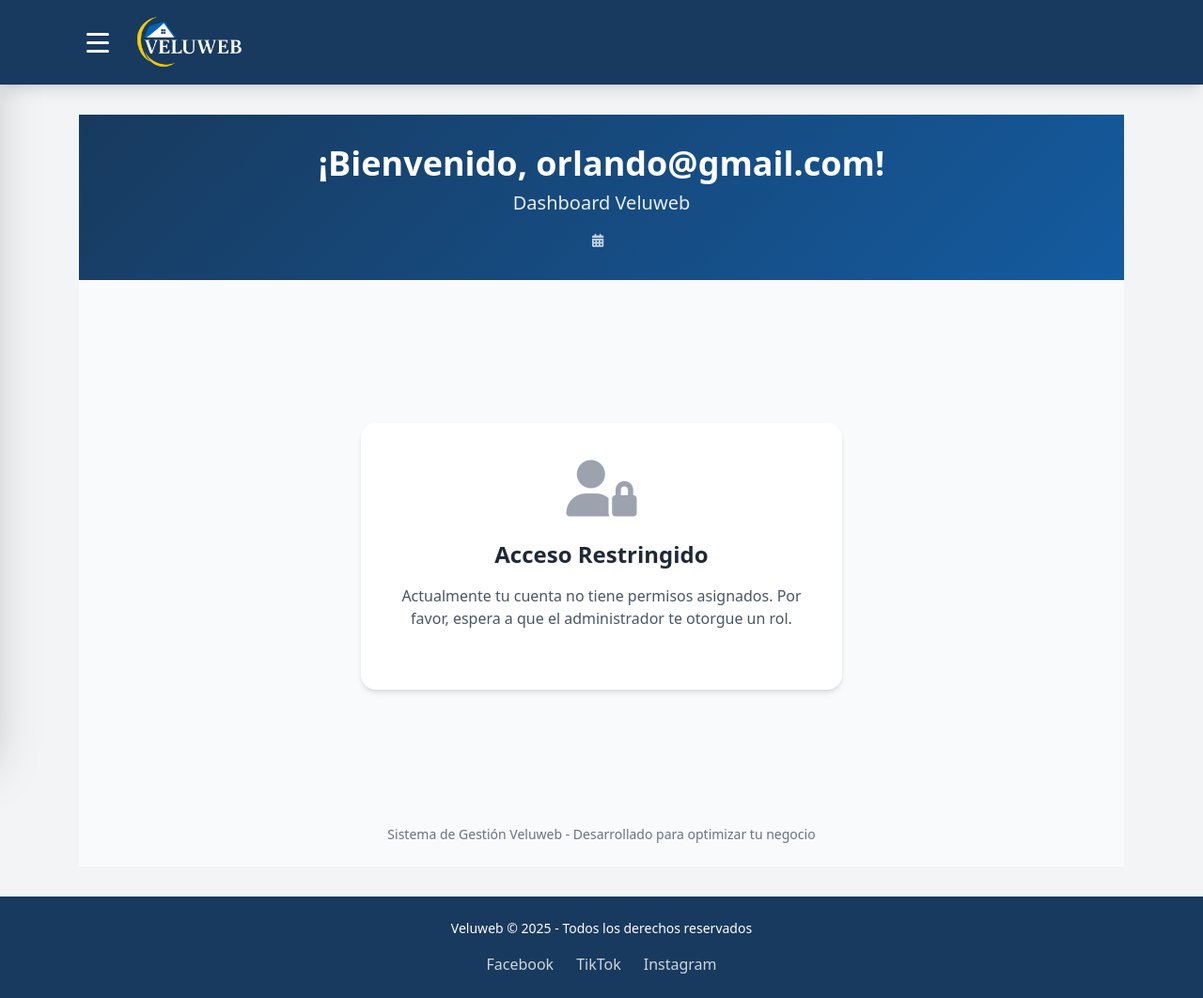
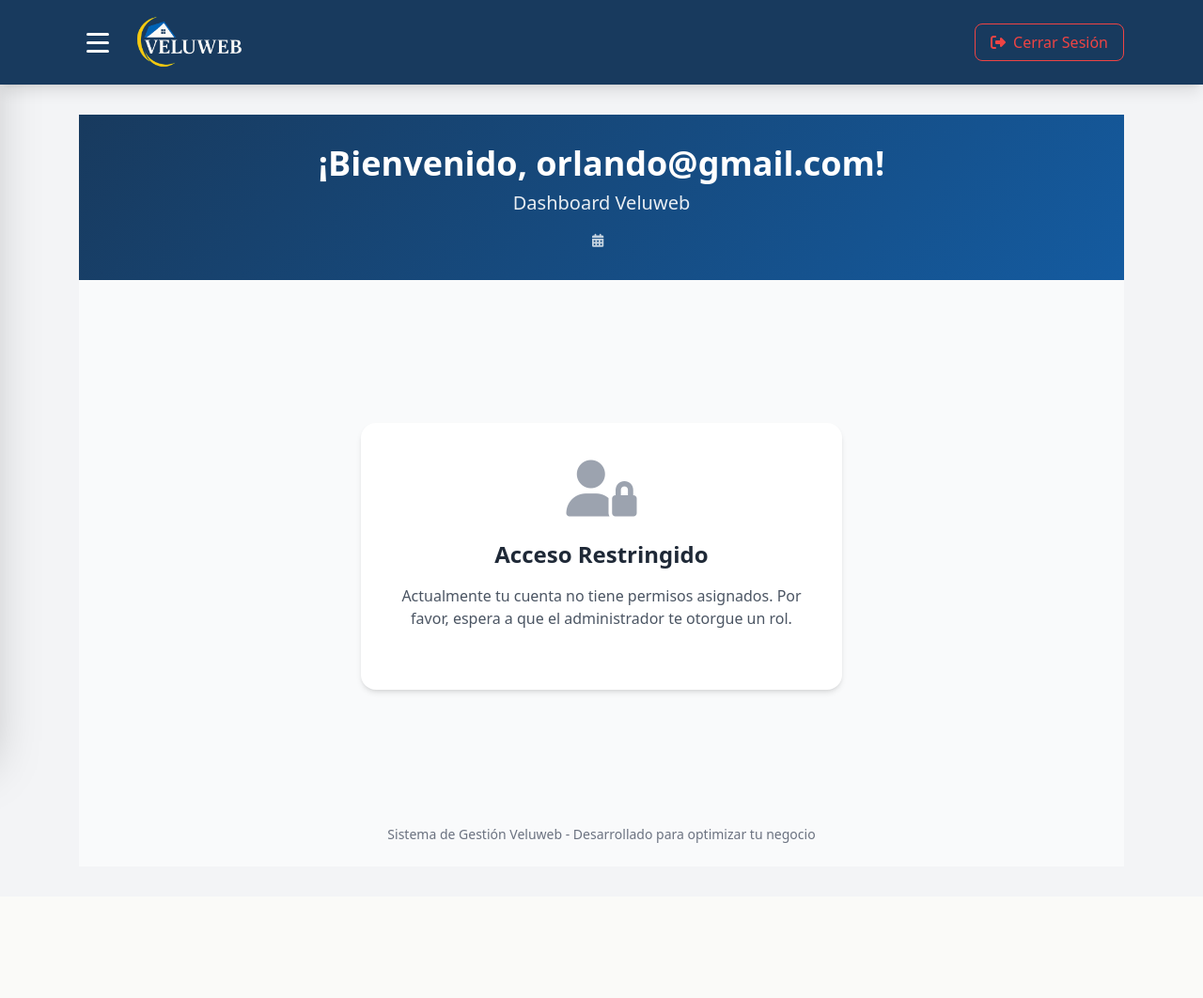
Before and after one commit to Andynoz/Proyecto_Veluweb_2.0, a Django app: page /index/ in a window 1280 px wide. Shown: the whole page at 94% size. After the commit the page ends 897 px from the top, so only its background shows below. Run offline with Django 5.2, Linux system fonts and the light colour scheme; a user stored in the database is signed in; data comes from the database, SQL or seed files in the repository; data that the repository does not hold is empty; some libraries are stand-ins or nearby versions.

Commit message:
Mejoras en el menú lateral y footer de inventario

```diff
--- a/Proyecto_Veluweb/clientes/settings.py
+++ b/Proyecto_Veluweb/clientes/settings.py
@@ -105,7 +105,7 @@ DATABASES = {
         'ENGINE': 'django.db.backends.postgresql',
         'NAME': 'bd_veluweb',
         'USER': 'postgres',
-        'PASSWORD': 'hernan-2006',
+        'PASSWORD': 'Sebasmv28',
         'HOST': 'localhost',
         'PORT': '5432',
     }
@@ -124,7 +124,7 @@ AUTH_PASSWORD_VALIDATORS = [
     {
         "NAME": "django.contrib.auth.password_validation.MinimumLengthValidator",
         "OPTIONS": {
-            "min_length": 8,  # 👈 mínimo 8 caracteres
+            "min_length": 8,  #  mínimo 8 caracteres
         }
     },
     {
--- a/Proyecto_Veluweb/todo/templates/todo/layout2.html
+++ b/Proyecto_Veluweb/todo/templates/todo/layout2.html
@@ -74,7 +74,9 @@
 
  <!-- Encabezado con menú hamburguesa -->
 <header class="bg-blue-dark shadow-lg sticky top-0 z-[1000]">
-    <div class="max-w-6xl mx-auto px-5 flex items-center h-[90px] gap-5">
+  <div class="max-w-6xl mx-auto px-5 flex items-center justify-between h-[90px]">
+    <!-- Sección izquierda: menú hamburguesa y logo -->
+    <div class="flex items-center gap-5">
       <!-- Botón hamburguesa -->
       <label
         for="menu-toggle"
@@ -94,10 +96,24 @@
         >
       </div>
     </div>
+
+    <!-- Sección derecha: botón cerrar sesión -->
+    <div>
+      <a href="{% url 'logout' %}"
+   class="px-4 py-2 border border-red-500 text-red-500 rounded-lg hover:bg-red-500 hover:text-white transition">
+   <i class="fas fa-sign-out-alt mr-1"></i> Cerrar Sesión
+</a>
+
+    </div>
+  </div>
 </header>
 
+
   <!-- Menú lateral -->
-  <nav class="fixed top-0 -left-80 w-80 h-screen bg-blue-dark z-[999] transition-all duration-[400ms] ease-[cubic-bezier(0.25,0.8,0.25,1)] overflow-y-auto shadow-2xl">
+<nav class="fixed top-0 -left-80 w-80 h-screen bg-blue-dark z-[999] transition-all duration-[400ms] ease-[cubic-bezier(0.25,0.8,0.25,1)] flex flex-col shadow-2xl">
+
+  <!-- Contenido con scroll -->
+  <div class="flex-1 overflow-y-auto">
     <div class="pt-[120px] pb-6 px-6 border-b border-white border-opacity-10">
       <h3 class="text-white text-xl mb-1 font-semibold">
         ¡Hola {% if request.user.get_full_name %}{{ request.user.get_full_name }}{% else %}{{ request.user.username }}{% endif %}!
@@ -158,14 +174,24 @@
         </a>
       </li>
       {% endif %}
-      <li class="mt-8 pt-5 border-t border-white/10">
-        <a href="{% url 'logout' %}" class="menu-item flex items-center py-4 px-6 text-red-400 hover:bg-red-600 hover:bg-opacity-10 hover:border-l-red-400 border-l-4 border-transparent hover:pl-8 transition-all duration-200">
-          <i class="fas fa-sign-out-alt menu-icon text-red-400 w-5 mr-4 text-center"></i>
-          <span>Cerrar Sesión</span>
-        </a>
-      </li>
     </ul>
+  </div>
+
+  <!-- Footer fijo -->
+  <div class="border-t border-white border-opacity-20 pt-3 px-6 text-center text-sm text-gray-300">
+    <p class="font-semibold text-white flex items-center justify-center gap-1 text-base">
+      <i class="fas fa-box"></i> VeluWeb
+    </p>
+    <p class="text-gray-400 text-xs mt-1">
+      Sistema de Gestión de Inventario
+    </p>
+    <p class="text-gray-500 text-xs mt-2">
+      © 2025 VeluWeb
+    </p>
+  </div>
+
 </nav>
+
 
   <!-- Contenido dinámico -->
   <main class="flex-1 py-8 px-5 max-w-6xl mx-auto w-full">
@@ -189,16 +215,6 @@
   </div>
 {% endif %}
 
-  <!-- Footer -->
-  <footer class="bg-blue-dark text-white text-center py-6 px-5 mt-auto">
-    <p class="mb-4 text-sm">Veluweb &copy; 2025 - Todos los derechos reservados</p>
-    <ul class="list-none flex justify-center gap-6 flex-wrap">
-      <li><a href="#" class="text-gray-300 hover:text-blue-400 transition-colors duration-200">Facebook</a></li>
-      <li><a href="#" class="text-gray-300 hover:text-blue-400 transition-colors duration-200">TikTok</a></li>
-      <li><a href="#" class="text-gray-300 hover:text-blue-400 transition-colors duration-200">Instagram</a></li>
-    </ul>
-  </footer>
-
   <script>
     let timer;
     const logoutUrl = "{% url 'logout' %}";
```
Lines whose indentation alone changed are shown as unchanged.
